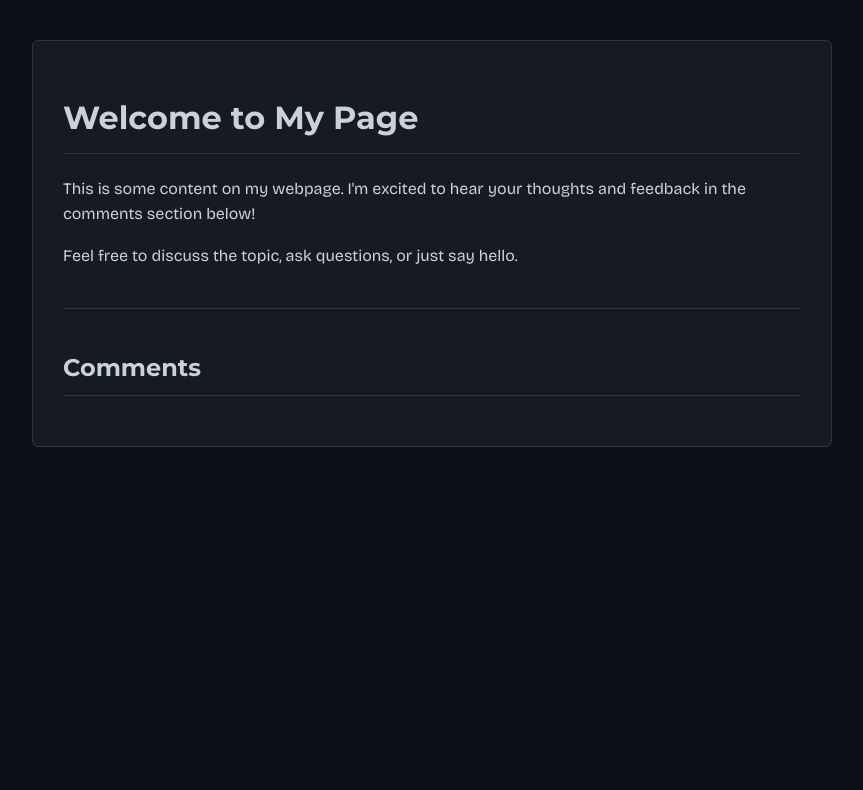
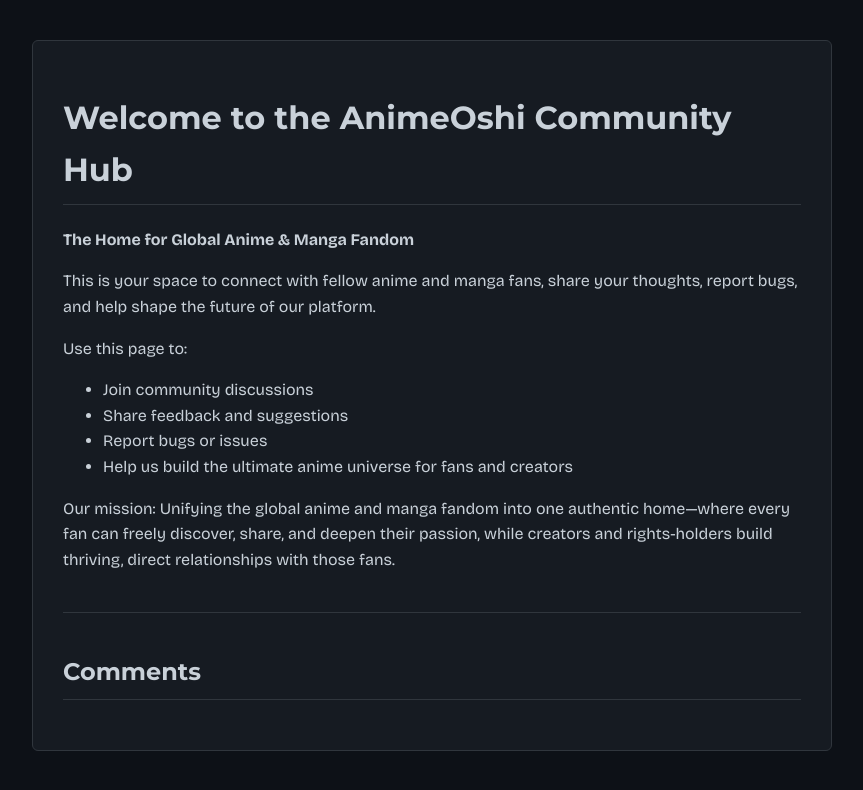
Before and after one commit to kasagi-labo/animeoshi-discussion, a plain HTML site: page index.html in a window 1280 px wide. Shown: the whole page, without its empty margins (208-1071 px from the left). Drawn offline with nearby package versions, Linux system fonts and the light colour scheme.

Commit message:
Update description

```diff
--- a/index.html
+++ b/index.html
@@ -42,9 +42,23 @@
 <body>
 
     <div class="container">
-        <h1>Welcome to My Page</h1>
-        <p>This is some content on my webpage. I'm excited to hear your thoughts and feedback in the comments section below!</p>
-        <p>Feel free to discuss the topic, ask questions, or just say hello.</p>
+        <h1>Welcome to the AnimeOshi Community Hub</h1>
+        <p><strong>The Home for Global Anime & Manga Fandom</strong></p>
+        <p>
+            This is your space to connect with fellow anime and manga fans, share your thoughts, report bugs, and help shape the future of our platform.
+        </p>
+        <p>
+            Use this page to:
+            <ul>
+                <li>Join community discussions</li>
+                <li>Share feedback and suggestions</li>
+                <li>Report bugs or issues</li>
+                <li>Help us build the ultimate anime universe for fans and creators</li>
+            </ul>
+        </p>
+        <p>
+            Our mission: Unifying the global anime and manga fandom into one authentic home—where every fan can freely discover, share, and deepen their passion, while creators and rights-holders build thriving, direct relationships with those fans.
+        </p>
 
         <!-- A horizontal rule to separate content from comments -->
         <hr>
```
